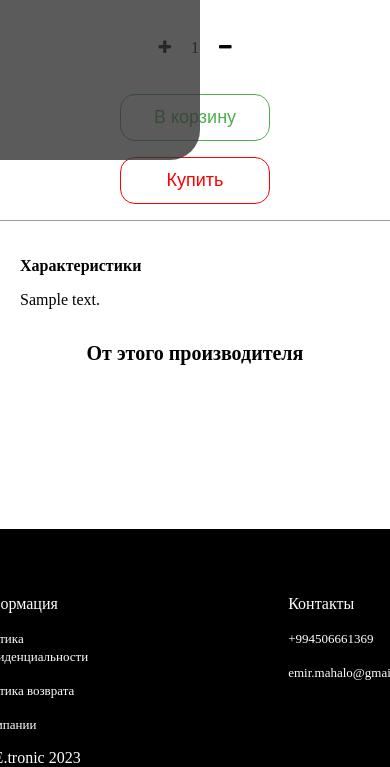
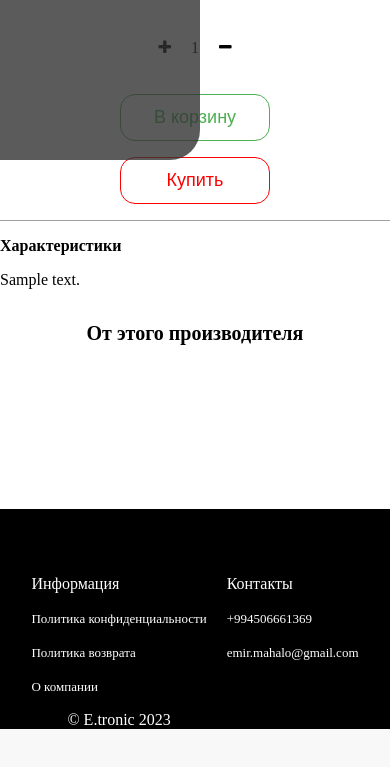
Before and after one commit to EmirMagalov/Etronicwebsite, a Django app: page /tovar/1 in a window 390 px wide; the page is wider, and only the part inside the window is pictured. Shown: the part 684-1451 px from the top of that part. After the commit the page ends 1413 px from the top of that part, so only its background shows below. Run offline with Django 4.2, Linux system fonts and the light colour scheme; tables that the repository leaves empty hold one stand-in row (values such as "Sample post"); grey boxes marked "Sample" are stand-in pictures; some libraries are stand-ins or nearby versions.

Commit message:
Update style.css

```diff
--- a/etronic/static/style.css
+++ b/etronic/static/style.css
@@ -493,7 +493,7 @@
 
 }
 
-@media (max-width:700px) {
+@media (max-width:400px) {
 .container{
 grid-template-areas:"card card"
 }
@@ -547,13 +547,13 @@
 
 }
 .har{
-padding:20px;
+margin-bottom:20px;
 }
 .col img{
 width:200px;
 }
 .footer{
-grid-template-areas:"information information";
+column-gap:20px;
 
 }
 .c{
```
